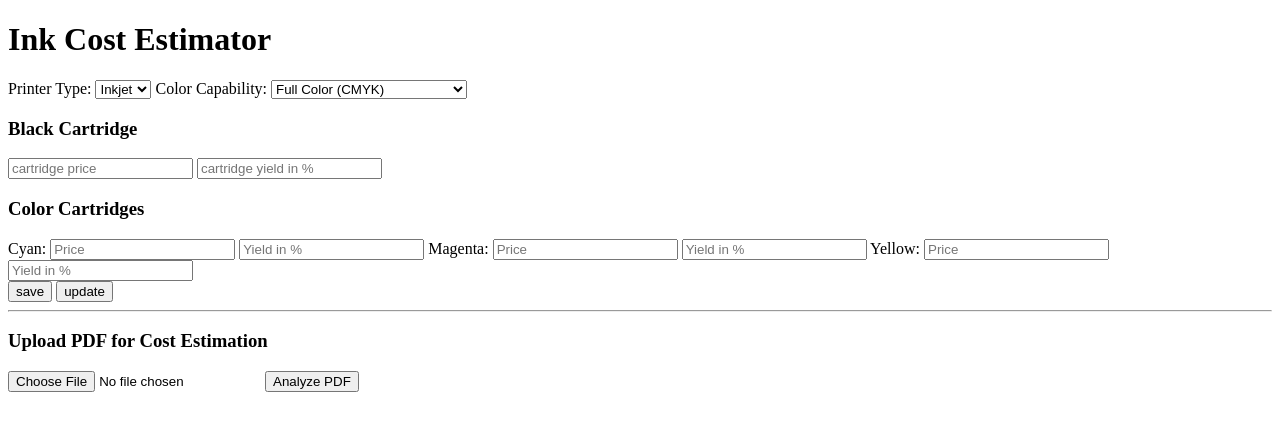
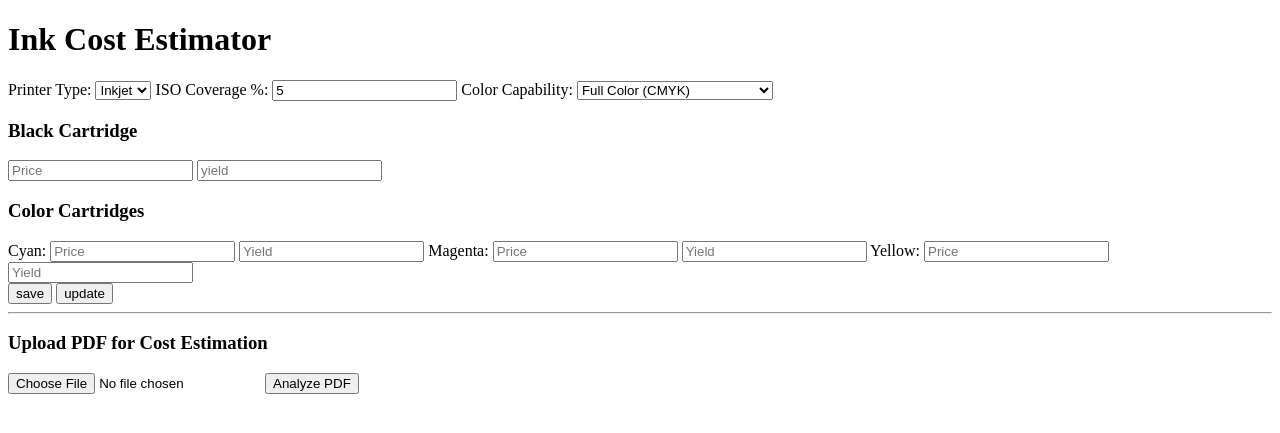
Before and after one commit to inuwara1230/PDF_Ink_Cost_Estimator, a Spring Boot app: page /program.html in a window 1280 px wide. Shown: the top 433 px of the page. Run offline with Spring Boot 4, Linux system fonts and the light colour scheme.

Commit message:
input fields added

```diff
--- a/src/main/resources/static/program.html
+++ b/src/main/resources/static/program.html
@@ -17,6 +17,9 @@
                         <option value="inkjet">Inkjet</option>
                         <option value="laser">Laser</option>
                     </select>
+                    <label for="covarage_percentage">ISO Coverage %:</label>
+                    <input type="number" id="covarage_percentage" value="5" name="covarage_percentage" placeholder="Coverage percentage" required>
+
 
                     <label for="color_capability">Color Capability:</label>
                     <select id="color_capability" name="color_capability">
@@ -26,8 +29,8 @@
 
                     <div id="monochrome">
                         <h3>Black Cartridge</h3>
-                        <input type="number" id="monochrome_cost" name="monochrome_cost" placeholder="cartridge price" required>
-                        <input type="number" id="monochrome_yield" name="monochrome_yield" placeholder="cartridge yield in %" required>
+                        <input type="number" id="monochrome_cost" name="monochrome_cost" placeholder="Price" required>
+                        <input type="number" id="monochrome_yield" name="monochrome_yield" placeholder="yield" required>
                     </div>
 
                     <div id="full_color">
@@ -35,20 +38,19 @@
 
                         <label>Cyan:</label>
                         <input type="number" id="cyanPrice" placeholder="Price">
-                        <input type="number" id="cyanYield" placeholder="Yield in %">
+                        <input type="number" id="cyanYield" placeholder="Yield">
 
                         <label>Magenta:</label>
                         <input type="number" id="magentaPrice" placeholder="Price">
-                        <input type="number" id="magentaYield" placeholder="Yield in %">
+                        <input type="number" id="magentaYield" placeholder="Yield">
 
                         <label>Yellow:</label>
                         <input type="number" id="yellowPrice" placeholder="Price">
-                        <input type="number" id="yellowYield" placeholder="Yield in %">
+                        <input type="number" id="yellowYield" placeholder="Yield">
                     </div>
 
                     <button type="submit">save</button>
                     <button>update</button>
-
 
                 </form>
                 <hr>
```
